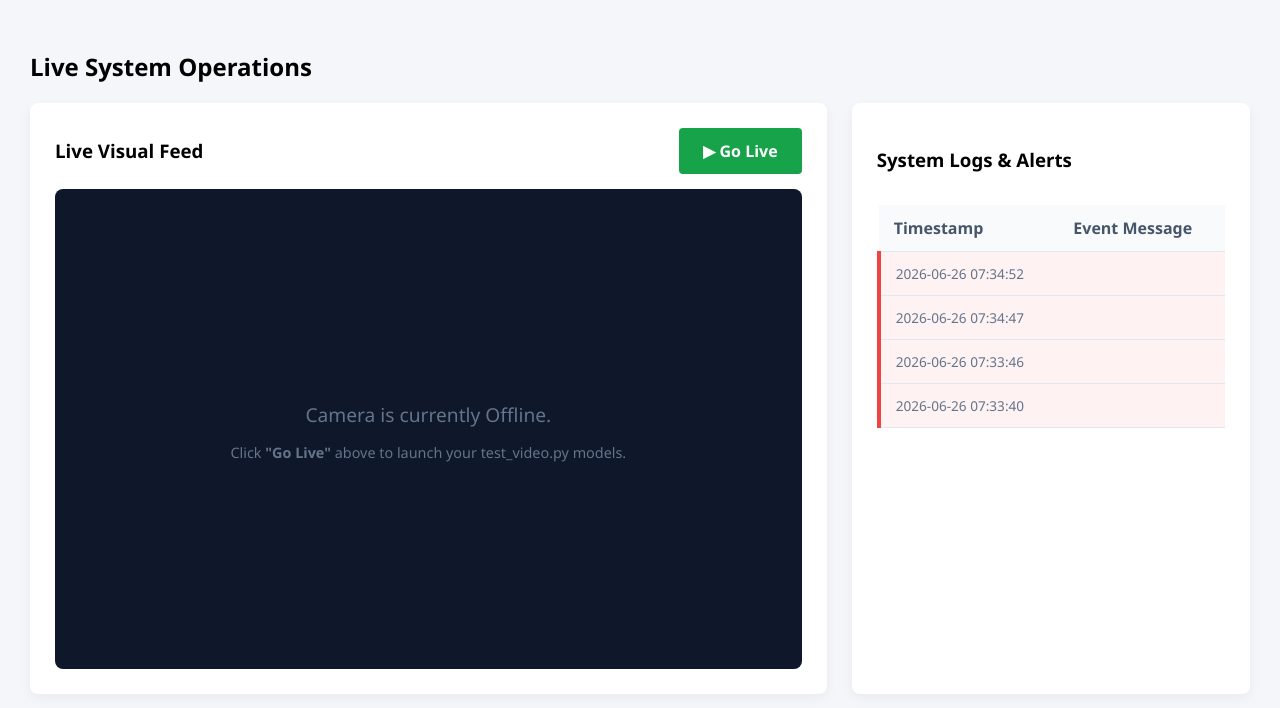
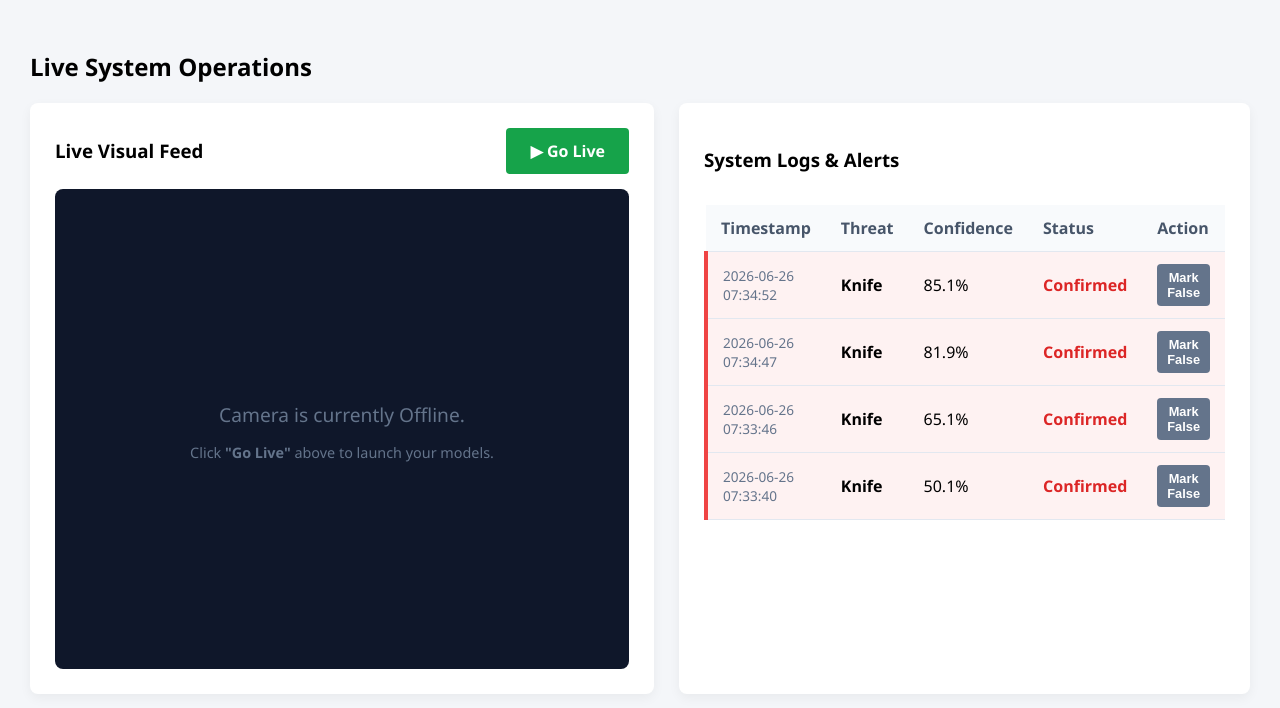
Before and after one commit to Nuubbb/Minor-Project, a Flask app: page /dashboard in a window 1280 px wide. Shown: the part 59-767 px from the top of the page. Run offline with Flask 3, Linux system fonts and the light colour scheme; a user stored in the database is signed in; data comes from the database, SQL or seed files in the repository; both versions use the stored data as it was after the commit.

Commit message:
Update webpage with latest project

```diff
--- a/app.py
+++ b/app.py
@@ -1,150 +1,160 @@
-import os
 import sqlite3
 import cv2
-import webbrowser
-from threading import Timer
-from flask import Flask, render_template, request, redirect, url_for, session, Response, flash
+import winsound
+import time
+from flask import Flask, render_template, request, redirect, url_for, session, Response, flash, render_template_string
 from werkzeug.security import generate_password_hash, check_password_hash
 
 from test_video import process_frame
+from database import init_db, log_alert, mark_false_alarm, DATABASE
 
 app = Flask(__name__)
-app.secret_key = 'surveillance_secret_key_123'
-DATABASE = 'database.db'
+app.secret_key = 'super_secure_surveillance_key_2026'
 
-def init_db():
-    with sqlite3.connect(DATABASE) as conn:
-        cursor = conn.cursor()
-        cursor.execute('''
-            CREATE TABLE IF NOT EXISTS users (
-                id INTEGER PRIMARY KEY AUTOINCREMENT,
-                username TEXT UNIQUE NOT NULL,
-                password TEXT NOT NULL,
-                role TEXT DEFAULT 'operator'
-            )
-        ''')
-        cursor.execute('''
-            CREATE TABLE IF NOT EXISTS alerts (
-                id INTEGER PRIMARY KEY AUTOINCREMENT,
-                timestamp DATETIME DEFAULT CURRENT_TIMESTAMP,
-                message TEXT NOT NULL
-            )
-        ''')
-
-        cursor.execute("SELECT * FROM users WHERE username='admin'")
-        if not cursor.fetchone():
-            hashed_pw = generate_password_hash('admin123')
-            cursor.execute("INSERT INTO users (username, password, role) VALUES (?, ?, 'Admin')", ('admin', hashed_pw))
-        conn.commit()
-
+# Initialize database on startup
 init_db()
 
+# Alert Cooldown (Wait 5 seconds before logging the exact same event again)
+last_alert_time = 0
+ALERT_COOLDOWN = 5.0
+
 def generate_frames():
+    global last_alert_time
     camera = cv2.VideoCapture(0)
     while True:
         success, frame = camera.read()
         if not success:
             break
         else:
-            frame, alert_triggered, alert_message = process_frame(frame)
+            frame, alert_triggered, alert_message, alert_type, alert_conf = process_frame(frame)
 
             if alert_triggered:
-                with sqlite3.connect(DATABASE) as conn:
-                    cursor = conn.cursor()
-                    cursor.execute("INSERT INTO alerts (message) VALUES (?)", (alert_message,))
-                    conn.commit()
+                current_time = time.time()
+                if current_time - last_alert_time > ALERT_COOLDOWN:
+                    log_alert(alert_type, alert_conf)
+                    last_alert_time = current_time
+                    try:
+                        winsound.Beep(1000, 200)
+                    except:
+                        pass
 
             ret, buffer = cv2.imencode('.jpg', frame)
             frame = buffer.tobytes()
-            yield (b'--frame\r\n'
-                   b'Content-Type: image/jpeg\r\n\r\n' + frame + b'\r\n')
+            yield (b'--frame\r\n' b'Content-Type: image/jpeg\r\n\r\n' + frame + b'\r\n')
     camera.release()
 
 @app.route('/')
 def index():
-    if 'username' in session:
-        return redirect(url_for('dashboard'))
+    if 'username' in session: return redirect(url_for('dashboard'))
     return redirect(url_for('login'))
+
+@app.route('/login', methods=['GET', 'POST'])
+def login():
+    if request.method == 'POST':
+        username = request.form['username']
+        password = request.form['password']
+        with sqlite3.connect(DATABASE) as conn:
+            conn.row_factory = sqlite3.Row
+            cursor = conn.cursor()
+            cursor.execute("SELECT * FROM users WHERE username=?", (username,))
+            user = cursor.fetchone()
+            if user and check_password_hash(user['password'], password):
+                session['username'] = user['username']
+                session['role'] = user['role']
+                return redirect(url_for('dashboard'))
+            else:
+                flash("Invalid username or password.", "error")
+    return render_template('login.html')
 
 @app.route('/signup', methods=['GET', 'POST'])
 def signup():
     if request.method == 'POST':
         username = request.form['username']
         password = request.form['password']
-
         with sqlite3.connect(DATABASE) as conn:
             cursor = conn.cursor()
             cursor.execute("SELECT * FROM users WHERE username=?", (username,))
             if cursor.fetchone():
-                flash("Username already exists. Please choose another.", "error")
+                flash("Username already exists.", "error")
                 return redirect(url_for('signup'))
-
             hashed_pw = generate_password_hash(password)
             cursor.execute("INSERT INTO users (username, password, role) VALUES (?, ?, 'Operator')", (username, hashed_pw))
             conn.commit()
-
-        flash("Account created successfully! Please log in.", "success")
+        flash("Account created! Please log in.", "success")
         return redirect(url_for('login'))
-
     return render_template('signup.html')
-
-@app.route('/login', methods=['GET', 'POST'])
-def login():
-    if request.method == 'POST':
-        username = request.form['username']
-        password = request.form['password']
-
-        with sqlite3.connect(DATABASE) as conn:
-            conn.row_factory = sqlite3.Row
-            cursor = conn.cursor()
-            cursor.execute("SELECT * FROM users WHERE username=?", (username,))
-            user = cursor.fetchone()
-
-            if user and check_password_hash(user['password'], password):
-                session['username'] = user['username']
-                session['role'] = user['role']
-                return redirect(url_for('dashboard'))
-            else:
-                flash("Invalid username or password.", "error")
-
-    return render_template('login.html')
 
 @app.route('/dashboard')
 def dashboard():
-    if 'username' not in session:
-        return redirect(url_for('login'))
-
+    if 'username' not in session: return redirect(url_for('login'))
     run_live = request.args.get('live', 'false') == 'true'
 
     with sqlite3.connect(DATABASE) as conn:
         conn.row_factory = sqlite3.Row
         cursor = conn.cursor()
-        cursor.execute("SELECT * FROM alerts ORDER BY timestamp DESC LIMIT 10")
+        cursor.execute("SELECT * FROM alerts ORDER BY timestamp DESC LIMIT 15")
         alerts = cursor.fetchall()
 
     return render_template('dashboard.html', username=session['username'], role=session['role'], alerts=alerts, run_live=run_live)
 
 @app.route('/video_feed')
 def video_feed():
-    if 'username' not in session:
-        return "Unauthorized", 401
+    if 'username' not in session: return "Unauthorized", 401
     return Response(generate_frames(), mimetype='multipart/x-mixed-replace; boundary=frame')
+
+@app.route('/get_alerts')
+def get_alerts():
+    if 'username' not in session: return "Unauthorized", 401
+    with sqlite3.connect(DATABASE) as conn:
+        conn.row_factory = sqlite3.Row
+        cursor = conn.cursor()
+        cursor.execute("SELECT * FROM alerts ORDER BY timestamp DESC LIMIT 15")
+        alerts = cursor.fetchall()
+
+    row_template = """
+    {% for alert in alerts %}
+    <tr class="{% if alert.is_false_alarm %}false-alarm-row{% else %}alert-row{% endif %}">
+        <td style="font-size: 0.85rem; color: #64748b;">{{ alert.timestamp }}</td>
+        <td style="font-weight: bold; text-transform: capitalize;">{{ alert.alert_type }}</td>
+        <td>{{ "%.1f"|format(alert.confidence * 100) }}%</td>
+        <td>
+            {% if alert.is_false_alarm %}
+                <span style="color: #64748b; font-weight: bold;">False Alarm</span>
+            {% else %}
+                <span style="color: #dc2626; font-weight: bold;">Confirmed</span>
+            {% endif %}
+        </td>
+        <td>
+            {% if not alert.is_false_alarm %}
+            <form action="{{ url_for('flag_false_alarm', alert_id=alert.id) }}" method="POST" style="margin: 0;">
+                <button type="submit" class="btn" style="background:#64748b; padding: 6px 10px; font-size: 0.8rem;">Mark False</button>
+            </form>
+            {% endif %}
+        </td>
+    </tr>
+    {% else %}
+    <tr><td colspan="5" style="color: #64748b; text-align: center;">No security events triggered.</td></tr>
+    {% endfor %}
+    """
+    return render_template_string(row_template, alerts=alerts)
+
+@app.route('/mark_false_alarm/<int:alert_id>', methods=['POST'])
+def flag_false_alarm(alert_id):
+    if 'username' not in session: return redirect(url_for('login'))
+    mark_false_alarm(alert_id)
+    return redirect(url_for('dashboard'))
 
 @app.route('/users')
 def users():
-    if 'username' not in session:
-        return redirect(url_for('login'))
-
+    if 'username' not in session: return redirect(url_for('login'))
     if session.get('role') != 'Admin':
         flash("Access Denied: Administrator privileges required.", "error")
         return redirect(url_for('dashboard'))
-
     with sqlite3.connect(DATABASE) as conn:
         conn.row_factory = sqlite3.Row
         cursor = conn.cursor()
         cursor.execute("SELECT id, username, role FROM users")
         all_users = cursor.fetchall()
-
     return render_template('users.html', username=session['username'], users=all_users)
 
 @app.route('/logout')
@@ -153,4 +163,5 @@
     return redirect(url_for('login'))
 
 if __name__ == '__main__':
-    app.run(debug=True, port=5000)
+    # Threaded=True prevents the video feed from freezing the web app!
+    app.run(debug=True, port=5000, threaded=True)
--- a/static/style.css
+++ b/static/style.css
@@ -1,183 +1,31 @@
-body {
-    font-family: 'Segoe UI', Arial, sans-serif;
-    background: #f4f6f9;
-    margin: 0;
-    padding: 0;
-}
+body { font-family: 'Segoe UI', Arial, sans-serif; background: #f4f6f9; margin: 0; padding: 0; }
+nav { background: #1e293b; padding: 1rem 2rem; color: white; display: flex; justify-content: space-between; align-items: center; }
+nav a { color: #cbd5e1; margin-left: 20px; text-decoration: none; font-weight: 500; }
+nav a:hover { color: white; }
+.container { padding: 30px; max-width: 1300px; margin: auto; }
+.grid { display: grid; grid-template-columns: 2fr 1fr; gap: 25px; margin-top: 20px; }
+.card { background: white; padding: 25px; border-radius: 8px; box-shadow: 0 4px 12px rgba(0,0,0,0.05); }
 
-nav {
-    background: #1e293b;
-    padding: 1rem 2rem;
-    color: white;
-    display: flex;
-    justify-content: space-between;
-    align-items: center;
-}
+.login-box { max-width: 400px; margin: 120px auto; background: white; padding: 40px; border-radius: 8px; box-shadow: 0 10px 25px rgba(0,0,0,0.1); }
+input[type="text"], input[type="password"] { width: 100%; padding: 12px; margin: 10px 0 20px 0; border: 1px solid #cbd5e1; border-radius: 4px; box-sizing: border-box; }
+input[type="text"]:focus, input[type="password"]:focus { outline: none; border-color: #2563eb; box-shadow: 0 0 0 3px rgba(37, 99, 235, 0.1); }
 
-nav a {
-    color: #cbd5e1;
-    margin-left: 20px;
-    text-decoration: none;
-    font-weight: 500;
-}
+button, .btn { background: #2563eb; color: white; padding: 12px 24px; border: none; border-radius: 4px; cursor: pointer; font-weight: 600; text-decoration: none; display: inline-block; text-align: center; }
+.btn-danger { background: #dc2626; }
+.btn-success { background: #16a34a; }
+button:hover, .btn:hover { opacity: 0.9; transform: translateY(-1px); transition: all 0.2s ease; }
+.text-link { color: #2563eb; text-decoration: none; font-weight: 600; }
+.text-link:hover { text-decoration: underline; }
 
-nav a:hover {
-    color: white;
-}
+.video-container { background: #0f172a; border-radius: 8px; overflow: hidden; display: flex; justify-content: center; align-items: center; min-height: 480px; position: relative; }
+.video-container img { width: 100%; height: auto; display: block; }
+table { width: 100%; border-collapse: collapse; margin-top: 15px; }
+th, td { padding: 12px 15px; text-align: left; border-bottom: 1px solid #e2e8f0; }
+th { background: #f8fafc; color: #475569; font-weight: 600; }
+.alert-row { border-left: 4px solid #ef4444; background: #fef2f2; }
+.false-alarm-row { background-color: #f8fafc; border-left: 4px solid #94a3b8; opacity: 0.7; }
+.user-badge { background: #3b82f6; color: white; padding: 4px 8px; border-radius: 12px; font-size: 0.8rem; font-weight: bold; margin-left: 10px; }
 
-.container {
-    padding: 30px;
-    max-width: 1300px;
-    margin: auto;
-}
-
-.grid {
-    display: grid;
-    grid-template-columns: 2fr 1fr;
-    gap: 25px;
-    margin-top: 20px;
-}
-
-.card {
-    background: white;
-    padding: 25px;
-    border-radius: 8px;
-    box-shadow: 0 4px 12px rgba(0,0,0,0.05);
-}
-
-.login-box {
-    max-width: 400px;
-    margin: 120px auto;
-    background: white;
-    padding: 40px;
-    border-radius: 8px;
-    box-shadow: 0 10px 25px rgba(0,0,0,0.1);
-}
-
-input[type="text"],
-input[type="password"] {
-    width: 100%;
-    padding: 12px;
-    margin: 10px 0 20px 0;
-    border: 1px solid #cbd5e1;
-    border-radius: 4px;
-    box-sizing: border-box;
-}
-
-input[type="text"]:focus,
-input[type="password"]:focus {
-    outline: none;
-    border-color: #2563eb;
-    box-shadow: 0 0 0 3px rgba(37, 99, 235, 0.1);
-}
-
-button,
-.btn {
-    background: #2563eb;
-    color: white;
-    padding: 12px 24px;
-    border: none;
-    border-radius: 4px;
-    cursor: pointer;
-    font-weight: 600;
-    text-decoration: none;
-    display: inline-block;
-    text-align: center;
-}
-
-.btn-danger {
-    background: #dc2626;
-}
-
-.btn-success {
-    background: #16a34a;
-}
-
-button:hover,
-.btn:hover {
-    opacity: 0.9;
-    transform: translateY(-1px);
-    transition: all 0.2s ease;
-}
-
-.text-link {
-    color: #2563eb;
-    text-decoration: none;
-    font-weight: 600;
-}
-
-.text-link:hover {
-    text-decoration: underline;
-}
-
-.video-container {
-    background: #0f172a;
-    border-radius: 8px;
-    overflow: hidden;
-    display: flex;
-    justify-content: center;
-    align-items: center;
-    min-height: 480px;
-    position: relative;
-}
-
-.video-container img {
-    width: 100%;
-    height: auto;
-    display: block;
-}
-
-table {
-    width: 100%;
-    border-collapse: collapse;
-    margin-top: 15px;
-}
-
-th,
-td {
-    padding: 12px 15px;
-    text-align: left;
-    border-bottom: 1px solid #e2e8f0;
-}
-
-th {
-    background: #f8fafc;
-    color: #475569;
-    font-weight: 600;
-}
-
-.alert-row {
-    border-left: 4px solid #ef4444;
-    background: #fef2f2;
-}
-
-.user-badge {
-    background: #3b82f6;
-    color: white;
-    padding: 4px 8px;
-    border-radius: 12px;
-    font-size: 0.8rem;
-    font-weight: bold;
-    margin-left: 10px;
-}
-
-.flash {
-    padding: 12px;
-    margin-bottom: 20px;
-    border-radius: 6px;
-    text-align: center;
-    font-size: 0.9rem;
-    font-weight: 500;
-}
-
-.flash.error {
-    background-color: #fef2f2;
-    color: #991b1b;
-    border: 1px solid #f87171;
-}
-
-.flash.success {
-    background-color: #f0fdf4;
-    color: #166534;
-    border: 1px solid #4ade80;
-}
+.flash { padding: 12px; margin-bottom: 20px; border-radius: 6px; text-align: center; font-size: 0.9rem; font-weight: 500; }
+.flash.error { background-color: #fef2f2; color: #991b1b; border: 1px solid #f87171; }
+.flash.success { background-color: #f0fdf4; color: #166534; border: 1px solid #4ade80; }
--- a/templates/dashboard.html
+++ b/templates/dashboard.html
@@ -19,7 +19,6 @@
             <a href="{{ url_for('logout') }}" style="color: #f87171;">Logout</a>
         </div>
     </nav>
-
     <div class="container">
         {% with messages = get_flashed_messages(with_categories=true) %}
             {% if messages %}
@@ -42,14 +41,13 @@
                         {% endif %}
                     </div>
                 </div>
-
                 <div class="video-container">
                     {% if run_live %}
                         <img src="{{ url_for('video_feed') }}" alt="Live Feed">
                     {% else %}
                         <div style="text-align: center; color: #64748b;">
                             <p style="font-size: 1.2rem; margin-bottom: 5px;">Camera is currently Offline.</p>
-                            <p style="font-size: 0.9rem; color:#64748b;">Click <strong>"Go Live"</strong> above to launch your test_video.py models.</p>
+                            <p style="font-size: 0.9rem; color:#64748b;">Click <strong>"Go Live"</strong> above to launch your models.</p>
                         </div>
                     {% endif %}
                 </div>
@@ -62,19 +60,35 @@
                         <thead>
                             <tr>
                                 <th>Timestamp</th>
-                                <th>Event Message</th>
+                                <th>Threat</th>
+                                <th>Confidence</th>
+                                <th>Status</th>
+                                <th>Action</th>
                             </tr>
                         </thead>
-                        <tbody>
+                        <tbody id="alerts-tbody">
                             {% for alert in alerts %}
-                            <tr class="alert-row">
-                                <td style="font-size: 0.85rem; color: #64748b; font-weight: normal;">{{ alert.timestamp }}</td>
-                                <td>{{ alert.message }}</td>
+                            <tr class="{% if alert.is_false_alarm %}false-alarm-row{% else %}alert-row{% endif %}">
+                                <td style="font-size: 0.85rem; color: #64748b;">{{ alert.timestamp }}</td>
+                                <td style="font-weight: bold; text-transform: capitalize;">{{ alert.alert_type }}</td>
+                                <td>{{ "%.1f"|format(alert.confidence * 100) }}%</td>
+                                <td>
+                                    {% if alert.is_false_alarm %}
+                                        <span style="color: #64748b; font-weight: bold;">False Alarm</span>
+                                    {% else %}
+                                        <span style="color: #dc2626; font-weight: bold;">Confirmed</span>
+                                    {% endif %}
+                                </td>
+                                <td>
+                                    {% if not alert.is_false_alarm %}
+                                    <form action="{{ url_for('flag_false_alarm', alert_id=alert.id) }}" method="POST" style="margin: 0;">
+                                        <button type="submit" class="btn" style="background:#64748b; padding: 6px 10px; font-size: 0.8rem;">Mark False</button>
+                                    </form>
+                                    {% endif %}
+                                </td>
                             </tr>
                             {% else %}
-                            <tr>
-                                <td colspan="2" style="color: #64748b;">No security events triggered.</td>
-                            </tr>
+                            <tr><td colspan="5" style="color: #64748b; text-align: center;">No security events triggered.</td></tr>
                             {% endfor %}
                         </tbody>
                     </table>
@@ -82,5 +96,15 @@
             </div>
         </div>
     </div>
+
+    <script>
+        function updateAlerts() {
+            fetch("{{ url_for('get_alerts') }}")
+                .then(response => response.text())
+                .then(html => { document.getElementById('alerts-tbody').innerHTML = html; })
+                .catch(err => console.log('Notice: Could not fetch recent alerts.'));
+        }
+        setInterval(updateAlerts, 3000);
+    </script>
 </body>
 </html>
```
Also changed, not shown: database.py (added, +51 -0 lines), templates/login.html (+2 -7 lines), templates/signup.html (+2 -7 lines), test_video.py (+43 -6 lines), database.db (added).
